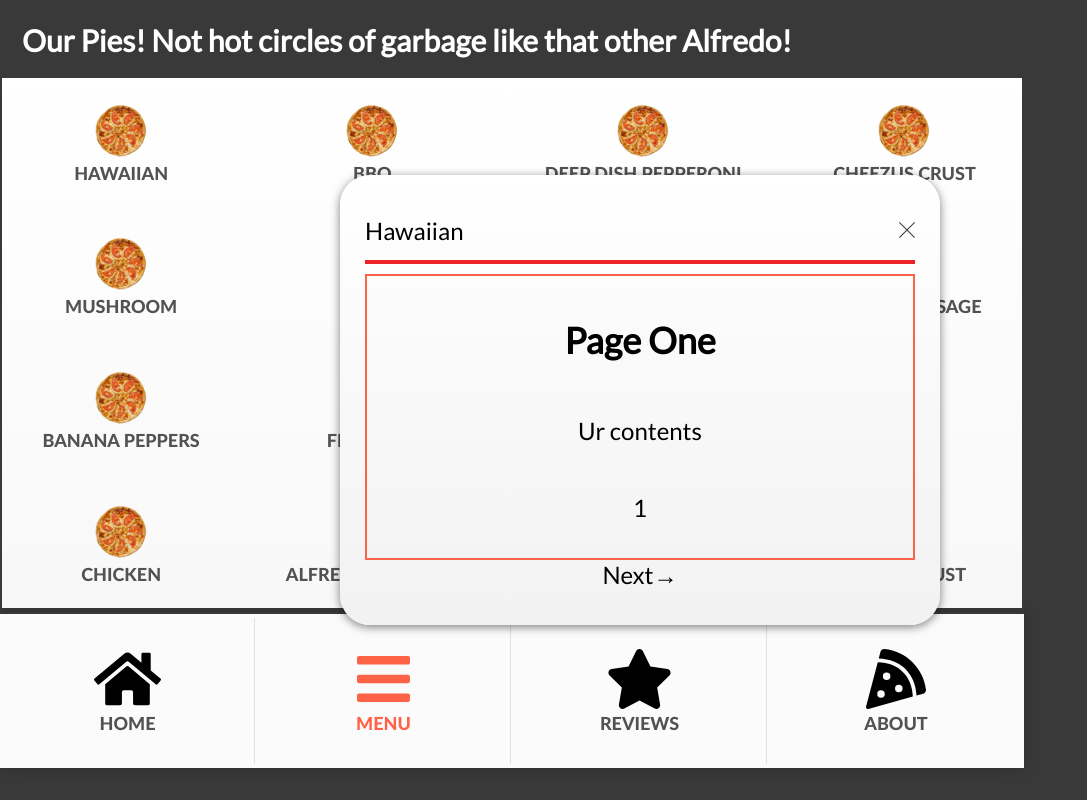
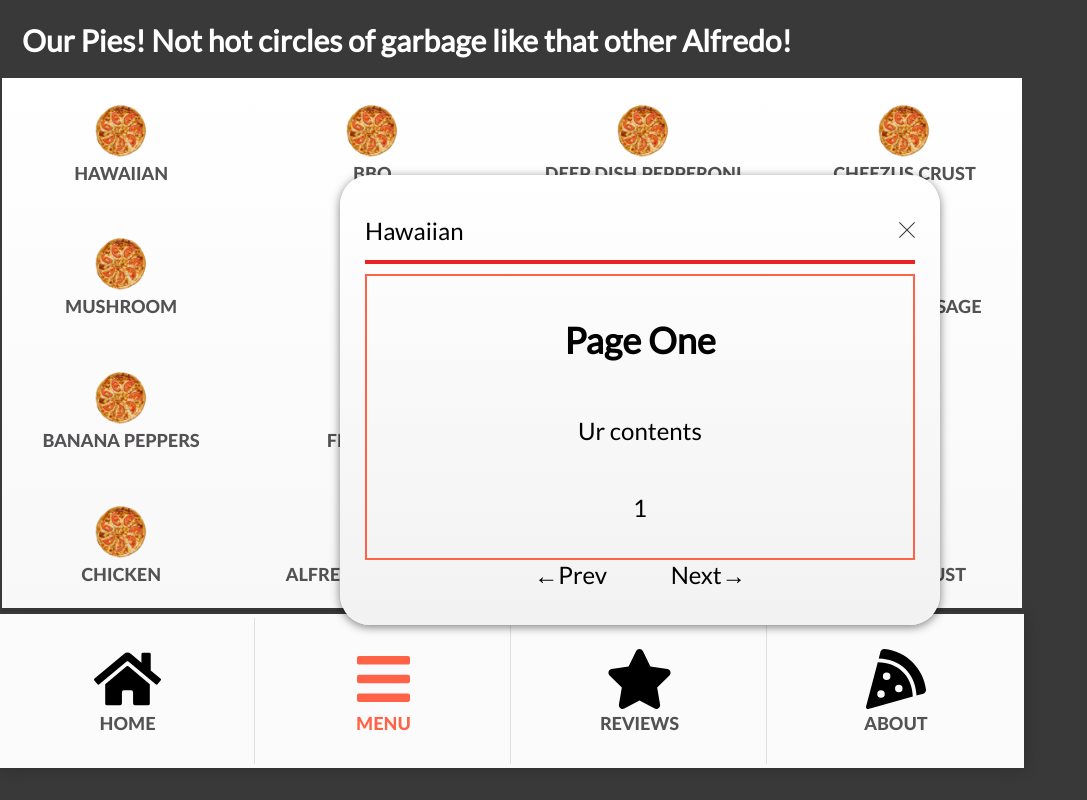
Before and after one commit to erickbennett/alfredos-pizza-cafe, a Next.js app: page /menu in a window 1280 px wide. Both pictures are taken after a click on the element "HAWAIIAN". Shown: the whole page, without its empty margins (0-1087 px from the left). Built offline with nearby package versions, Linux system fonts and the light colour scheme.

Commit message:
refactor: style pagination links

```diff
--- a/components/common/PageModal.js
+++ b/components/common/PageModal.js
@@ -63,6 +63,16 @@ const CloseButton = styled.button`
   color: #ffffff;
 `;
 
+const Pagination = styled.div`
+  width: 50%;
+  display: flex;
+  justify-content: space-around;
+  p {
+    margin: 0;
+    padding: 0;
+  }
+`;
+
 function PageModal({ title, toggle, pages }) {
   const ref = useRef();
   useOnClickOutside(ref, () => toggle());
@@ -81,10 +91,10 @@ function PageModal({ title, toggle, pages }) {
 
       <Message>
         {pages[page]}
-        <div>
-          {page > 0 && <span onClick={prev}>←Prev </span>}
-          <span onClick={next}> Next→</span>
-        </div>
+        <Pagination>
+          <p onClick={prev}>←Prev </p>
+          <p onClick={next}> Next→</p>
+        </Pagination>
       </Message>
     </ModalCard>
   );
```
